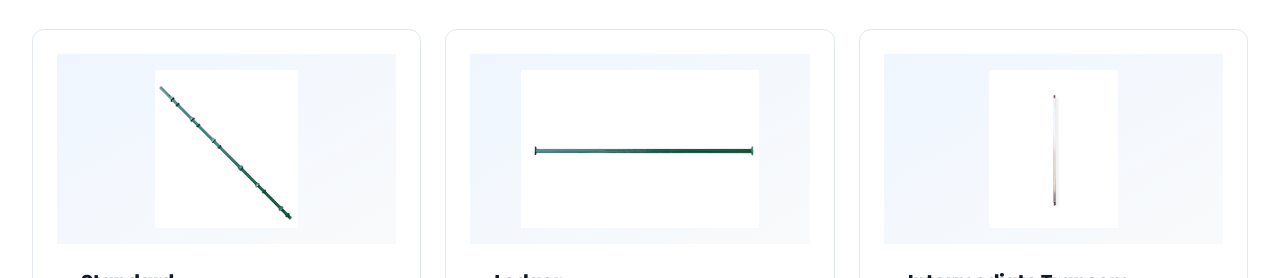
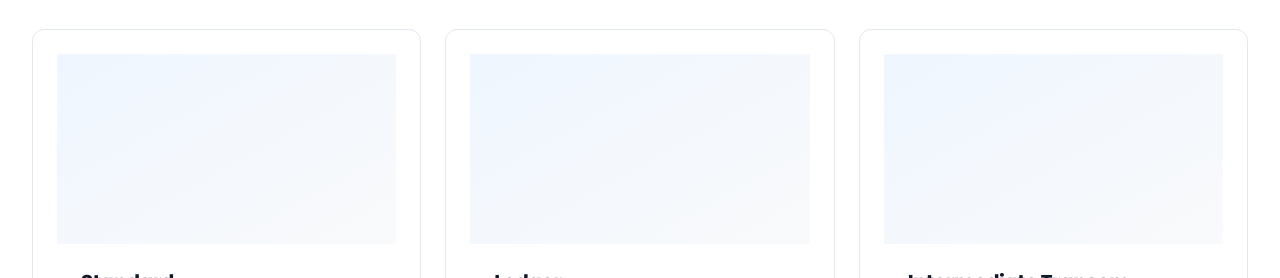
Before and after one commit to alcoascaffolding-png/Alcoascaffolding-, a React (Vite) app in the folder frontend/: page /products/steel-cuplock-scaffolding in a window 1280 px wide. Shown: the part 510-788 px from the top of the page. Built offline with nearby package versions, Linux system fonts and the light colour scheme; no server answers.

Commit message:
Remove product image from ProductDetail
Removed the product image from the ProductDetail component.

```diff
--- a/frontend/src/pages/products/ProductDetail.jsx
+++ b/frontend/src/pages/products/ProductDetail.jsx
@@ -122,11 +122,7 @@ const ProductDetail = () => {
               >
                 {/* Product Image */}
                 <div className="aspect-video bg-gradient-to-br from-blue-50 to-gray-50 dark:from-gray-800 dark:to-gray-900 flex items-center justify-center p-4">
-                  <img
-                    src={product.image}
-                    alt={product.title}
-                    className="w-full h-full object-contain"
-                  />
+
                 </div>
 
                 {/* Content */}
```
